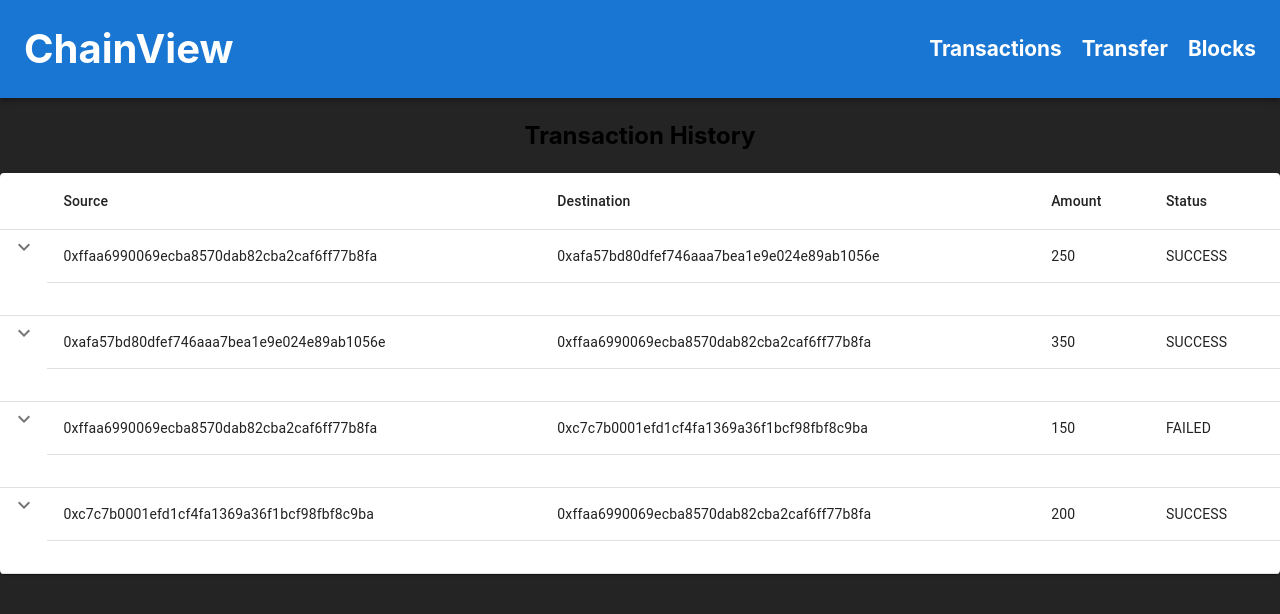
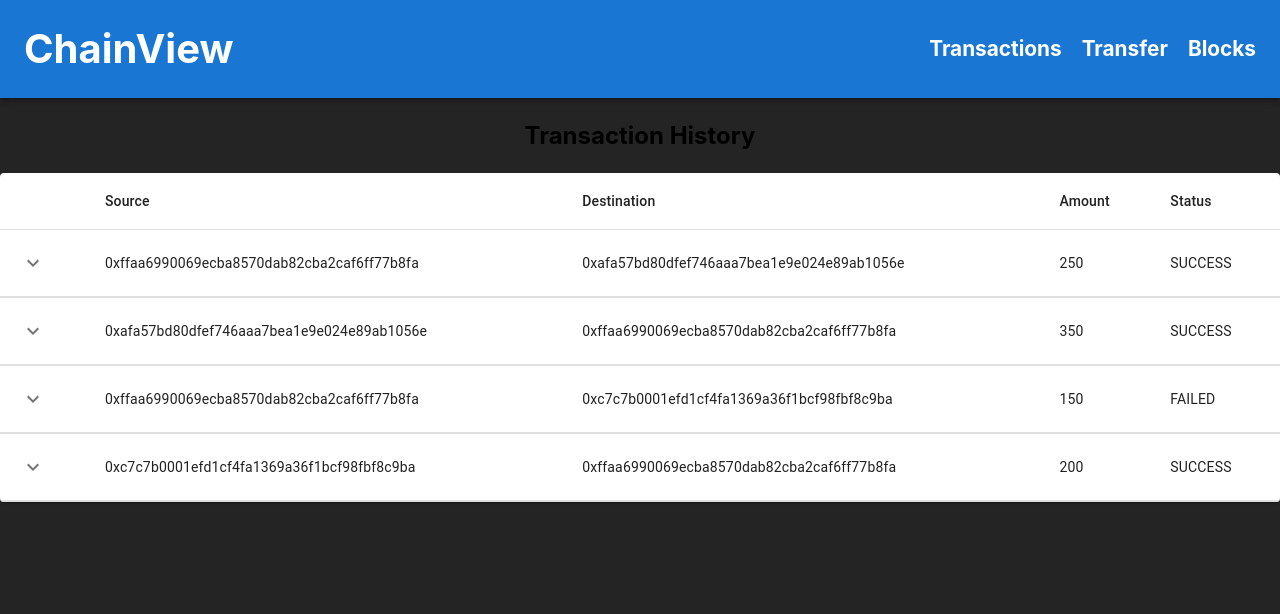
Before and after one commit to nitu-choudhary/blocks-app, a React (Vite) app: page / in a window 1280 px wide. Shown: the top 614 px of the page. Built offline with nearby package versions, Linux system fonts and the light colour scheme; the HTML template or start-up script is replaced by a standard one.

Commit message:
Fixed the button in tr error

```diff
--- a/src/components/transactions/Transaction.jsx
+++ b/src/components/transactions/Transaction.jsx
@@ -31,6 +31,7 @@ const Transaction = () => {
                         {mockTransactions.map((transaction, index) => (
                             <Fragment key={index}>
                                 <TableRow>
+                                    <TableCell>
                                         <IconButton
                                             aria-label="expand row"
                                             size="small"
@@ -38,13 +39,14 @@ const Transaction = () => {
                                         >
                                             {expandedTransaction === index ? <KeyboardArrowUpIcon /> : <KeyboardArrowDownIcon />}
                                         </IconButton>
+                                    </TableCell>
                                     <TableCell>{transaction.source}</TableCell>
                                     <TableCell>{transaction.destination}</TableCell>
                                     <TableCell>{transaction.amount}</TableCell>
                                     <TableCell>{transaction.status}</TableCell>
                                 </TableRow>
                                 <TableRow>
-                                    <TableCell colSpan={5}>
+                                    <TableCell style={{ paddingBottom: 0, paddingTop: 0 }} colSpan={5}>
                                         <Collapse in={expandedTransaction === index} timeout="auto" unmountOnExit>
                                             <Receipt
                                                 fromAddress={transaction.source}
@@ -69,5 +71,3 @@ const Transaction = () => {
 }
 
 export default Transaction
-
-// sx={{'&:last-child td, &:last-child th': { border: 0 }}
```
Lines whose indentation alone changed are shown as unchanged.
